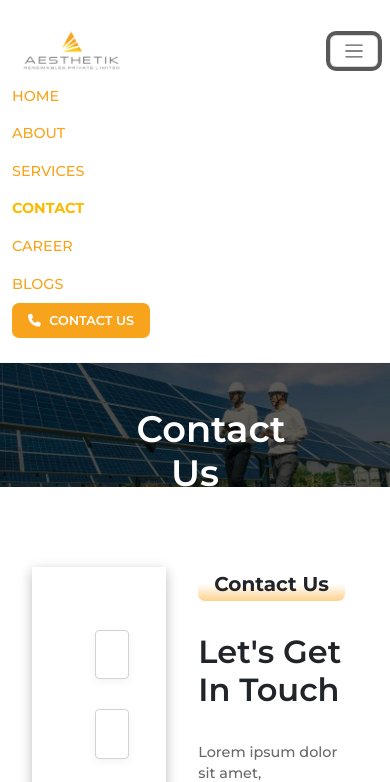
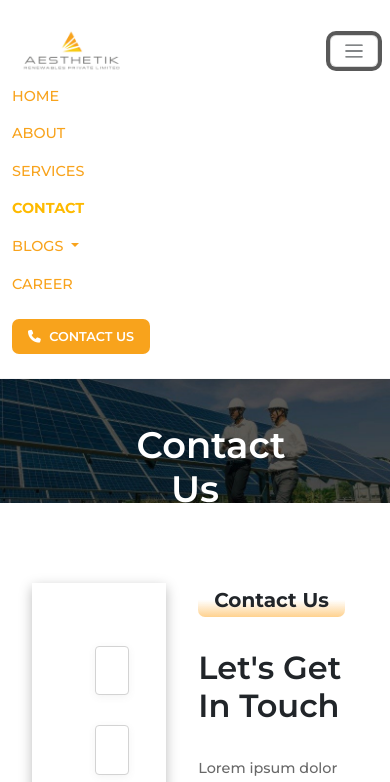
Before and after one commit to josephpal27/Aesthetik-Contact, a plain HTML site: page index.html in a window 390 px wide. Both pictures are taken after a click on the button "Toggle navigation". Shown: the top 782 px of the page. Drawn offline with nearby package versions, Linux system fonts and the light colour scheme.

Commit message:
nav updated

```diff
--- a/index.html
+++ b/index.html
@@ -49,28 +49,25 @@
                     <li class="nav-item">
                         <a class="nav-link" aria-current="page" href="#">About</a>
                     </li>
-                    <!-- Dropdown 1 -->
-                    <!-- <li class="nav-item dropdown">
-                        <a class="nav-link dropdown-toggle" href="#" role="button" data-bs-toggle="dropdown"
-                            aria-expanded="false">
-                            Services
-                        </a>
-                        <ul class="dropdown-menu">
-                            <li><a class="dropdown-item" href="#">Action</a></li>
-                            <li><a class="dropdown-item" href="#">Another action</a></li>
-                        </ul>
-                    </li> -->
                     <li class="nav-item">
                         <a class="nav-link" aria-current="page" href="../Aesthetik Services/index.html"">Services</a>
                     </li>
                     <li class="nav-item">
                         <a class="nav-link active" aria-current="page" href="./index.html">Contact</a>
                     </li>
+                    <!-- Dropdown 1 -->
+                    <li class="nav-item dropdown">
+                        <a class="nav-link dropdown-toggle" href="#" role="button" data-bs-toggle="dropdown"
+                            aria-expanded="false">
+                            Blogs
+                        </a>
+                        <ul class="dropdown-menu">
+                            <li><a class="dropdown-item" href="#">Blog</a></li>
+                            <li><a class="dropdown-item" href="#">Single Blog</a></li>
+                        </ul>
+                    </li>
                     <li class="nav-item">
                         <a class="nav-link" aria-current="page" href="#">Career</a>
-                    </li>
-                    <li class="nav-item">
-                        <a class="nav-link" aria-current="page" href="#">Blogs</a>
                     </li>
                 </ul>
                 <!-- Button on the Right Side -->
--- a/style.css
+++ b/style.css
@@ -46,7 +46,7 @@
   }
 
   /* Dropdown Styling */
-  /* .navbar-nav .dropdown-menu {
+  .navbar-nav .dropdown-menu {
     background-color: #fff;
     border: none;
     box-shadow: rgba(124, 124, 124, 0.723) 0px 3px 8px;
@@ -58,10 +58,10 @@
   }
   .navbar-nav .dropdown-item:hover {
     background-color: #f9f9f9;
-  } */
+  }
 
   /* Nav Menu Hover Function */
-  /* @media screen and (min-width: 992px) {
+  @media screen and (min-width: 992px) {
     .navbar-nav .dropdown-menu {
       display: none;
       margin-top: 1px;
@@ -72,7 +72,7 @@
     .navbar-nav .dropdown-menu:hover {
       display: block;
     }
-  } */
+  }
 
   @media screen and (max-width: 992px) {
     .navbar-nav {
@@ -81,6 +81,7 @@
     }
     .navbar .contact-btn {
       margin: 0 !important;
+      margin-top: 1rem !important;
     }
   }
 
```
